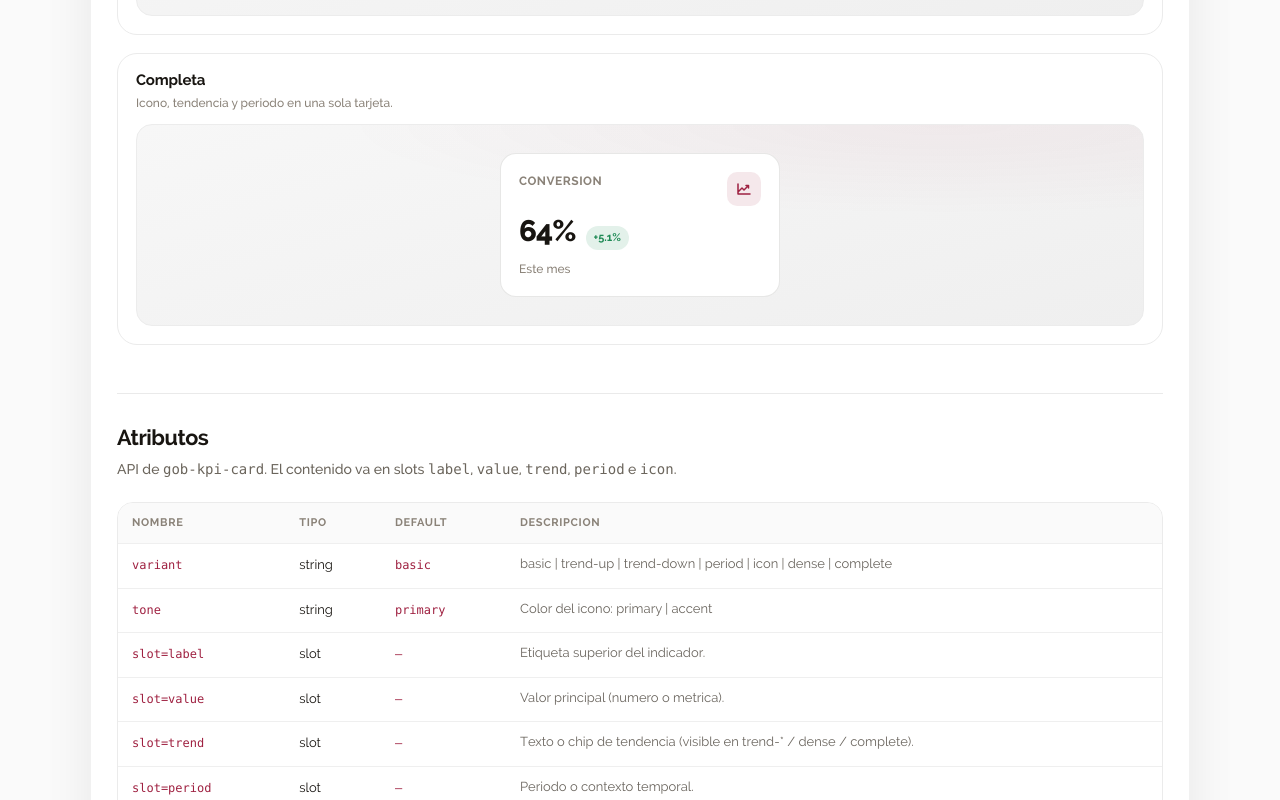
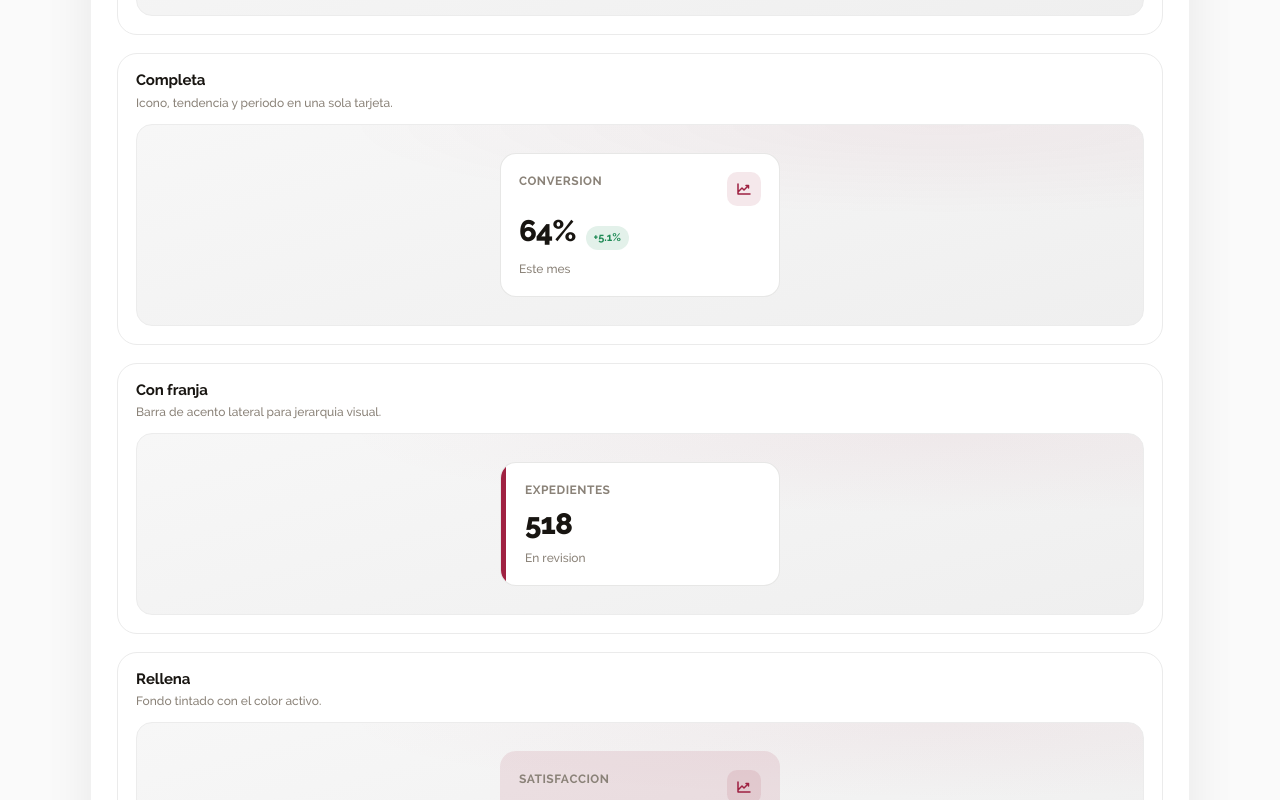
Before and after one commit to mariasan001/gob_ui, a Next.js app in the folder apps/web-next/: page /tarjeta-metrica in a window 1280 px wide. Shown: the part 2000-2800 px from the top of the page. Built offline with nearby package versions, Linux system fonts and the light colour scheme.

Commit message:
Amplia Tarjeta de metrica: paleta completa y 6 tipos mas
Soporta primary/accent/dark/neutral/soft y variantes stripe,
filled, horizontal, compare, progress y elevated (13 en total).

Co-authored-by: mariasan001 <mariasan001@users.noreply.github.com>

```diff
--- a/apps/web-next/src/app/tarjeta-metrica/kpi-data.ts
+++ b/apps/web-next/src/app/tarjeta-metrica/kpi-data.ts
@@ -9,9 +9,13 @@ export const CODE_LANGUAGES: { id: CodeLang; label: string }[] = [
   { id: 'angular', label: 'Angular' },
 ];
 
+/** Misma paleta que Botones. */
 export const COLOR_OPTIONS: { id: KpiTone; label: string; swatch: string }[] = [
   { id: 'primary', label: 'Primary', swatch: '#9F2141' },
   { id: 'accent', label: 'Accent', swatch: '#BC945A' },
+  { id: 'dark', label: 'Dark', swatch: '#181511' },
+  { id: 'neutral', label: 'Neutral', swatch: '#FFFFFF' },
+  { id: 'soft', label: 'Soft', swatch: '#E7D7BD' },
 ];
 
 export type KpiExample = {
@@ -23,6 +27,8 @@ export type KpiExample = {
   value: string;
   trend?: string;
   period?: string;
+  compare?: string;
+  progress?: number;
   showIcon?: boolean;
 };
 
@@ -92,6 +98,64 @@ export const KPI_EXAMPLES: KpiExample[] = [
     period: 'Este mes',
     showIcon: true,
   },
+  {
+    id: 'stripe',
+    title: 'Con franja',
+    description: 'Barra de acento lateral para jerarquia visual.',
+    variant: 'stripe',
+    label: 'Expedientes',
+    value: '518',
+    period: 'En revision',
+  },
+  {
+    id: 'filled',
+    title: 'Rellena',
+    description: 'Fondo tintado con el color activo.',
+    variant: 'filled',
+    label: 'Satisfaccion',
+    value: '4.8',
+    showIcon: true,
+  },
+  {
+    id: 'horizontal',
+    title: 'Horizontal',
+    description: 'Etiqueta e icono a la izquierda, valor a la derecha.',
+    variant: 'horizontal',
+    label: 'Citas hoy',
+    value: '24',
+    showIcon: true,
+  },
+  {
+    id: 'compare',
+    title: 'Comparativa',
+    description: 'Valor actual frente a un periodo anterior.',
+    variant: 'compare',
+    label: 'Altas',
+    value: '312',
+    compare: 'vs 278',
+    period: 'Mes anterior',
+  },
+  {
+    id: 'progress',
+    title: 'Con progreso',
+    description: 'Barra de avance hacia una meta (atributo progress).',
+    variant: 'progress',
+    label: 'Meta anual',
+    value: '72%',
+    progress: 72,
+    period: 'Objetivo 100%',
+  },
+  {
+    id: 'elevated',
+    title: 'Elevada',
+    description: 'Sombra suave para destacar en dashboards.',
+    variant: 'elevated',
+    label: 'NPS',
+    value: '61',
+    trend: '+4',
+    period: 'Trimestre',
+    showIcon: true,
+  },
 ];
 
 export const KPI_ATTRS = [
@@ -99,13 +163,19 @@ export const KPI_ATTRS = [
     name: 'variant',
     type: 'string',
     defaultValue: 'basic',
-    body: 'basic | trend-up | trend-down | period | icon | dense | complete',
+    body: 'basic | trend-up | trend-down | period | icon | dense | complete | stripe | filled | horizontal | compare | progress | elevated',
   },
   {
     name: 'tone',
     type: 'string',
     defaultValue: 'primary',
-    body: 'Color del icono: primary | accent',
+    body: 'primary | accent | dark | neutral | soft',
+  },
+  {
+    name: 'progress',
+    type: 'number',
+    defaultValue: '64',
+    body: 'Porcentaje 0–100 de la barra (solo variant=progress).',
   },
   {
     name: 'slot=label',
@@ -123,7 +193,13 @@ export const KPI_ATTRS = [
     name: 'slot=trend',
     type: 'slot',
     defaultValue: '—',
-    body: 'Texto o chip de tendencia (visible en trend-* / dense / complete).',
+    body: 'Chip de tendencia (trend-* / dense / complete / elevated).',
+  },
+  {
+    name: 'slot=compare',
+    type: 'slot',
+    defaultValue: '—',
+    body: 'Texto comparativo (visible en variant=compare).',
   },
   {
     name: 'slot=period',
@@ -135,7 +211,7 @@ export const KPI_ATTRS = [
     name: 'slot=icon',
     type: 'slot',
     defaultValue: '—',
-    body: 'Icono opcional (visible en icon / complete).',
+    body: 'Icono opcional (icon / filled / horizontal / complete / elevated).',
   },
 ] as const;
 
@@ -154,6 +230,9 @@ function slotsMarkup(example: KpiExample, indent: string): string {
   if (example.trend) {
     lines.push(`${indent}<span slot="trend">${example.trend}</span>`);
   }
+  if (example.compare) {
+    lines.push(`${indent}<span slot="compare">${example.compare}</span>`);
+  }
   if (example.period) {
     lines.push(`${indent}<span slot="period">${example.period}</span>`);
   }
@@ -168,7 +247,9 @@ export function buildSnippet(
   example: KpiExample,
   tone: KpiTone,
 ): string {
-  const attrs = ` variant="${example.variant}" tone="${tone}"`;
+  const progressAttr =
+    example.progress != null ? ` progress="${example.progress}"` : '';
+  const attrs = ` variant="${example.variant}" tone="${tone}"${progressAttr}`;
   const bodyHtml = slotsMarkup(example, '  ');
   const bodyReact = slotsMarkup(example, '      ');
 
--- a/apps/web-next/src/app/tarjeta-metrica/kpi-demo.tsx
+++ b/apps/web-next/src/app/tarjeta-metrica/kpi-demo.tsx
@@ -1,11 +1,23 @@
 'use client';
 
-import { ChartLineUp, Warning } from '@phosphor-icons/react';
+import {
+  CalendarBlank,
+  ChartLineUp,
+  Target,
+  Warning,
+} from '@phosphor-icons/react';
 
 import type { KpiTone } from '@mariasan001/ui-wc';
 
 import type { KpiExample } from './kpi-data';
 import local from './kpi.module.css';
+
+function iconFor(example: KpiExample) {
+  if (example.id === 'icon') return Warning;
+  if (example.id === 'horizontal') return CalendarBlank;
+  if (example.id === 'progress' || example.id === 'elevated') return Target;
+  return ChartLineUp;
+}
 
 export function KpiDemo({
   example,
@@ -14,18 +26,26 @@ export function KpiDemo({
   example: KpiExample;
   tone: KpiTone;
 }) {
-  const Icon = example.id === 'icon' ? Warning : ChartLineUp;
+  const Icon = iconFor(example);
+  const wide =
+    example.variant === 'horizontal' || example.variant === 'progress';
 
   return (
-    <div className={local.stageInner}>
+    <div className={wide ? local.stageInnerWide : local.stageInner}>
       <gob-kpi-card
-        key={`${example.id}-${tone}`}
+        key={`${example.id}-${tone}-${example.progress ?? 'x'}`}
         variant={example.variant}
         tone={tone}
+        {...(example.progress != null
+          ? { progress: String(example.progress) }
+          : {})}
       >
         <span slot="label">{example.label}</span>
         <span slot="value">{example.value}</span>
         {example.trend ? <span slot="trend">{example.trend}</span> : null}
+        {example.compare ? (
+          <span slot="compare">{example.compare}</span>
+        ) : null}
         {example.period ? <span slot="period">{example.period}</span> : null}
         {example.showIcon ? (
           <span slot="icon" className={local.iconSlot}>
--- a/apps/web-next/src/app/tarjeta-metrica/kpi.module.css
+++ b/apps/web-next/src/app/tarjeta-metrica/kpi.module.css
@@ -81,6 +81,10 @@
   width: min(280px, 100%);
 }
 
+.stageInnerWide {
+  width: min(360px, 100%);
+}
+
 .iconSlot {
   display: grid;
   place-items: center;
--- a/apps/web-next/src/app/tarjeta-metrica/page.module.css
+++ b/apps/web-next/src/app/tarjeta-metrica/page.module.css
@@ -145,6 +145,10 @@
 
 .colorSwatch[data-tone='neutral'] {
   box-shadow: 0 0 0 1px #bdbdbd;
+}
+
+.colorSwatchActive[data-tone='neutral'] {
+  box-shadow: 0 0 0 2px #9f2141;
 }
 
 .spec {
--- a/packages/ui-wc/src/components/kpi-card/gob-kpi-card.element.ts
+++ b/packages/ui-wc/src/components/kpi-card/gob-kpi-card.element.ts
@@ -2,6 +2,7 @@ import { defineCustomElement } from '../../lib/define-custom-element';
 import { SafeHTMLElement } from '../../lib/safe-html-element';
 import {
   KPI_OBSERVED_ATTRIBUTES,
+  resolveKpiProgress,
   resolveKpiTone,
   resolveKpiVariant,
 } from './kpi-card-constants';
@@ -13,6 +14,7 @@ class GobKpiCardElement extends SafeHTMLElement {
   }
 
   private readonly rootEl: HTMLElement;
+  private readonly meterFillEl: HTMLElement;
 
   constructor() {
     super();
@@ -63,7 +65,14 @@ class GobKpiCardElement extends SafeHTMLElement {
     trendSlot.name = 'trend';
     trend.appendChild(trendSlot);
 
-    valueRow.append(value, trend);
+    const compare = document.createElement('div');
+    compare.className = 'compare';
+    compare.setAttribute('part', 'compare');
+    const compareSlot = document.createElement('slot');
+    compareSlot.name = 'compare';
+    compare.appendChild(compareSlot);
+
+    valueRow.append(value, trend, compare);
 
     const period = document.createElement('div');
     period.className = 'period';
@@ -72,7 +81,15 @@ class GobKpiCardElement extends SafeHTMLElement {
     periodSlot.name = 'period';
     period.appendChild(periodSlot);
 
-    this.rootEl.append(head, valueRow, period);
+    const meter = document.createElement('div');
+    meter.className = 'meter';
+    meter.setAttribute('part', 'meter');
+    this.meterFillEl = document.createElement('span');
+    this.meterFillEl.className = 'meterFill';
+    this.meterFillEl.setAttribute('part', 'meter-fill');
+    meter.appendChild(this.meterFillEl);
+
+    this.rootEl.append(head, valueRow, meter, period);
     shadow.append(style, this.rootEl);
   }
 
@@ -87,9 +104,11 @@ class GobKpiCardElement extends SafeHTMLElement {
   private syncState() {
     const variant = resolveKpiVariant(this.getAttribute('variant'));
     const tone = resolveKpiTone(this.getAttribute('tone'));
+    const progress = resolveKpiProgress(this.getAttribute('progress'));
 
     this.rootEl.dataset.variant = variant;
     this.rootEl.dataset.tone = tone;
+    this.rootEl.style.setProperty('--gob-kpi-progress', `${progress}%`);
 
     const trend = this.rootEl.querySelector('.trend') as HTMLElement | null;
     if (trend) {
--- a/packages/ui-wc/src/components/kpi-card/kpi-card-constants.ts
+++ b/packages/ui-wc/src/components/kpi-card/kpi-card-constants.ts
@@ -6,15 +6,27 @@ export const KPI_VARIANTS = [
   'icon',
   'dense',
   'complete',
+  'stripe',
+  'filled',
+  'horizontal',
+  'compare',
+  'progress',
+  'elevated',
 ] as const;
 
 export type KpiVariant = (typeof KPI_VARIANTS)[number];
 
-export const KPI_TONES = ['primary', 'accent'] as const;
+export const KPI_TONES = [
+  'primary',
+  'accent',
+  'dark',
+  'neutral',
+  'soft',
+] as const;
 
 export type KpiTone = (typeof KPI_TONES)[number];
 
-export const KPI_OBSERVED_ATTRIBUTES = ['variant', 'tone'] as const;
+export const KPI_OBSERVED_ATTRIBUTES = ['variant', 'tone', 'progress'] as const;
 
 export function resolveKpiVariant(value: string | null): KpiVariant {
   if (
@@ -23,7 +35,13 @@ export function resolveKpiVariant(value: string | null): KpiVariant {
     value === 'period' ||
     value === 'icon' ||
     value === 'dense' ||
-    value === 'complete'
+    value === 'complete' ||
+    value === 'stripe' ||
+    value === 'filled' ||
+    value === 'horizontal' ||
+    value === 'compare' ||
+    value === 'progress' ||
+    value === 'elevated'
   ) {
     return value;
   }
@@ -31,6 +49,20 @@ export function resolveKpiVariant(value: string | null): KpiVariant {
 }
 
 export function resolveKpiTone(value: string | null): KpiTone {
-  if (value === 'accent') return 'accent';
+  if (
+    value === 'accent' ||
+    value === 'dark' ||
+    value === 'neutral' ||
+    value === 'soft'
+  ) {
+    return value;
+  }
   return 'primary';
 }
+
+export function resolveKpiProgress(value: string | null): number {
+  if (value == null || value === '') return 64;
+  const n = Number(value);
+  if (!Number.isFinite(n)) return 64;
+  return Math.max(0, Math.min(100, n));
+}
--- a/packages/ui-wc/src/components/kpi-card/kpi-card-styles.ts
+++ b/packages/ui-wc/src/components/kpi-card/kpi-card-styles.ts
@@ -15,6 +15,8 @@ export const kpiCardStyles = `
   --gob-kpi-pad: 18px;
   --gob-kpi-radius: 16px;
   --gob-kpi-value-size: 1.85rem;
+  --gob-kpi-progress: 64%;
+  --gob-kpi-shadow: none;
 }
 
 *,
@@ -24,6 +26,7 @@ export const kpiCardStyles = `
 }
 
 .root {
+  position: relative;
   display: grid;
   gap: 10px;
   min-width: 0;
@@ -32,6 +35,8 @@ export const kpiCardStyles = `
   border: 1px solid var(--gob-kpi-border);
   background: var(--gob-kpi-bg);
   color: var(--gob-kpi-muted);
+  box-shadow: var(--gob-kpi-shadow);
+  overflow: hidden;
 }
 
 .head {
@@ -79,7 +84,8 @@ export const kpiCardStyles = `
   color: var(--gob-kpi-title);
 }
 
-.trend {
+.trend,
+.compare {
   display: inline-flex;
   align-items: center;
   gap: 4px;
@@ -100,11 +106,33 @@ export const kpiCardStyles = `
   color: var(--gob-kpi-down);
 }
 
+.compare {
+  background: var(--gob-kpi-accent-soft);
+  color: var(--gob-kpi-accent);
+}
+
 .period {
   margin: 0;
   font-size: 12px;
   font-weight: 500;
   color: var(--gob-kpi-muted);
+}
+
+.meter {
+  display: none;
+  width: 100%;
+  height: 8px;
+  border-radius: 999px;
+  background: rgba(24, 21, 17, 0.08);
+  overflow: hidden;
+}
+
+.meterFill {
+  display: block;
+  height: 100%;
+  width: var(--gob-kpi-progress);
+  border-radius: inherit;
+  background: var(--gob-kpi-accent);
 }
 
 .root[data-variant='dense'] {
@@ -113,18 +141,93 @@ export const kpiCardStyles = `
   gap: 6px;
 }
 
+.root[data-variant='stripe'] {
+  padding-left: calc(var(--gob-kpi-pad) + 6px);
+}
+
+.root[data-variant='stripe']::before {
+  content: '';
+  position: absolute;
+  top: 0;
+  left: 0;
+  width: 5px;
+  height: 100%;
+  background: var(--gob-kpi-accent);
+}
+
+.root[data-variant='filled'] {
+  background: var(--gob-kpi-accent-soft);
+  border-color: transparent;
+}
+
+.root[data-variant='filled'] .value {
+  color: var(--gob-kpi-accent);
+}
+
+.root[data-variant='horizontal'] {
+  display: flex;
+  flex-direction: row;
+  align-items: center;
+  justify-content: space-between;
+  gap: 16px;
+}
+
+.root[data-variant='horizontal'] .head {
+  flex: 1 1 auto;
+  align-items: center;
+}
+
+.root[data-variant='horizontal'] .valueRow {
+  flex: 0 0 auto;
+}
+
+.root[data-variant='horizontal'] .value {
+  --gob-kpi-value-size: 1.5rem;
+}
+
+.root[data-variant='elevated'] {
+  --gob-kpi-shadow: 0 14px 28px rgba(24, 21, 17, 0.1);
+  border-color: transparent;
+}
+
+.root[data-variant='progress'] .meter {
+  display: block;
+}
+
 .root[data-variant='basic'] .trend,
 .root[data-variant='basic'] .period,
 .root[data-variant='basic'] .icon,
+.root[data-variant='basic'] .compare,
 .root[data-variant='trend-up'] .period,
 .root[data-variant='trend-up'] .icon,
+.root[data-variant='trend-up'] .compare,
 .root[data-variant='trend-down'] .period,
 .root[data-variant='trend-down'] .icon,
+.root[data-variant='trend-down'] .compare,
 .root[data-variant='period'] .trend,
 .root[data-variant='period'] .icon,
+.root[data-variant='period'] .compare,
 .root[data-variant='icon'] .trend,
 .root[data-variant='icon'] .period,
-.root[data-variant='dense'] .icon {
+.root[data-variant='icon'] .compare,
+.root[data-variant='dense'] .icon,
+.root[data-variant='dense'] .compare,
+.root[data-variant='complete'] .compare,
+.root[data-variant='stripe'] .trend,
+.root[data-variant='stripe'] .icon,
+.root[data-variant='stripe'] .compare,
+.root[data-variant='filled'] .trend,
+.root[data-variant='filled'] .period,
+.root[data-variant='filled'] .compare,
+.root[data-variant='horizontal'] .trend,
+.root[data-variant='horizontal'] .period,
+.root[data-variant='horizontal'] .compare,
+.root[data-variant='compare'] .trend,
+.root[data-variant='compare'] .icon,
+.root[data-variant='progress'] .trend,
+.root[data-variant='progress'] .icon,
+.root[data-variant='progress'] .compare,
+.root[data-variant='elevated'] .compare {
   display: none;
 }
 
@@ -140,4 +243,22 @@ export const kpiCardStyles = `
   --gob-kpi-accent: #bc945a;
   --gob-kpi-accent-soft: rgba(188, 148, 90, 0.18);
 }
+
+:host([tone='dark']),
+.root[data-tone='dark'] {
+  --gob-kpi-accent: #181511;
+  --gob-kpi-accent-soft: rgba(24, 21, 17, 0.08);
+}
+
+:host([tone='neutral']),
+.root[data-tone='neutral'] {
+  --gob-kpi-accent: #6b655c;
+  --gob-kpi-accent-soft: rgba(24, 21, 17, 0.06);
+}
+
+:host([tone='soft']),
+.root[data-tone='soft'] {
+  --gob-kpi-accent: #a67c52;
+  --gob-kpi-accent-soft: rgba(231, 215, 189, 0.65);
+}
 `;
```
Also changed, not shown: packages/ui-wc/src/types.ts (+9 -2 lines).
